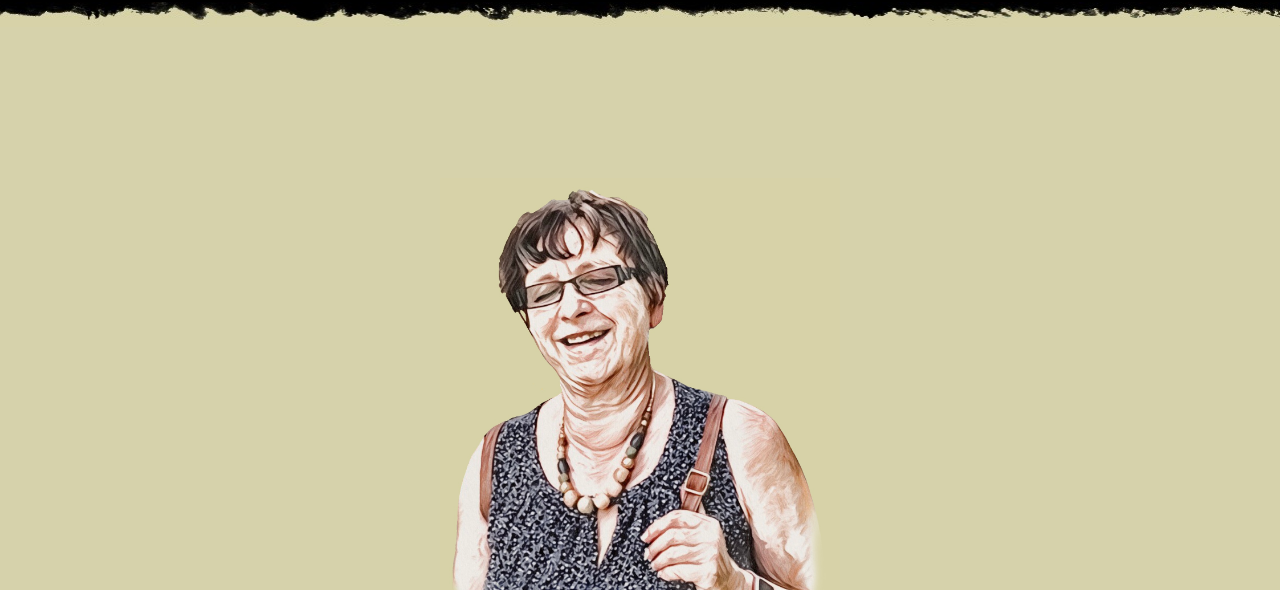
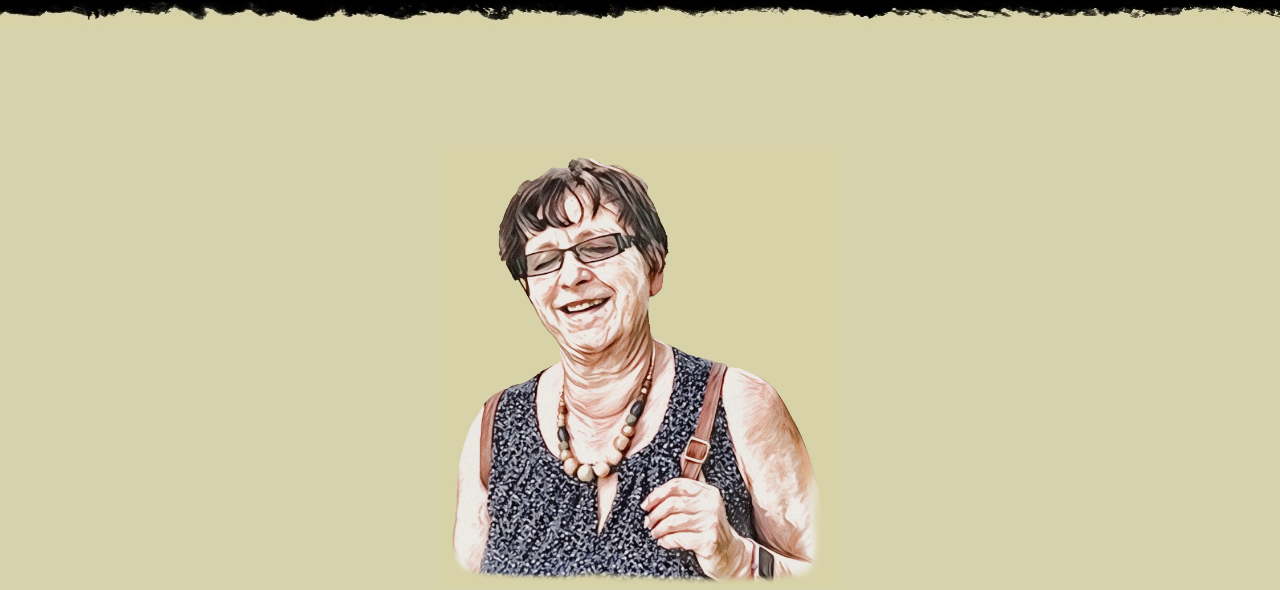
Before and after one commit to GinaKonczig/v.1.0, a plain HTML site: page index.html in a window 1280 px wide. Shown: the part 83-673 px from the top of the page. Drawn offline with Linux system fonts and the light colour scheme.

Commit message:
Update main.css

```diff
--- a/style/main.css
+++ b/style/main.css
@@ -50,7 +50,7 @@ section{
 }
 
 .header{
-    transform: translateY(6rem);
+    transform: translateY(4rem);
 }
 
 .split{
```
